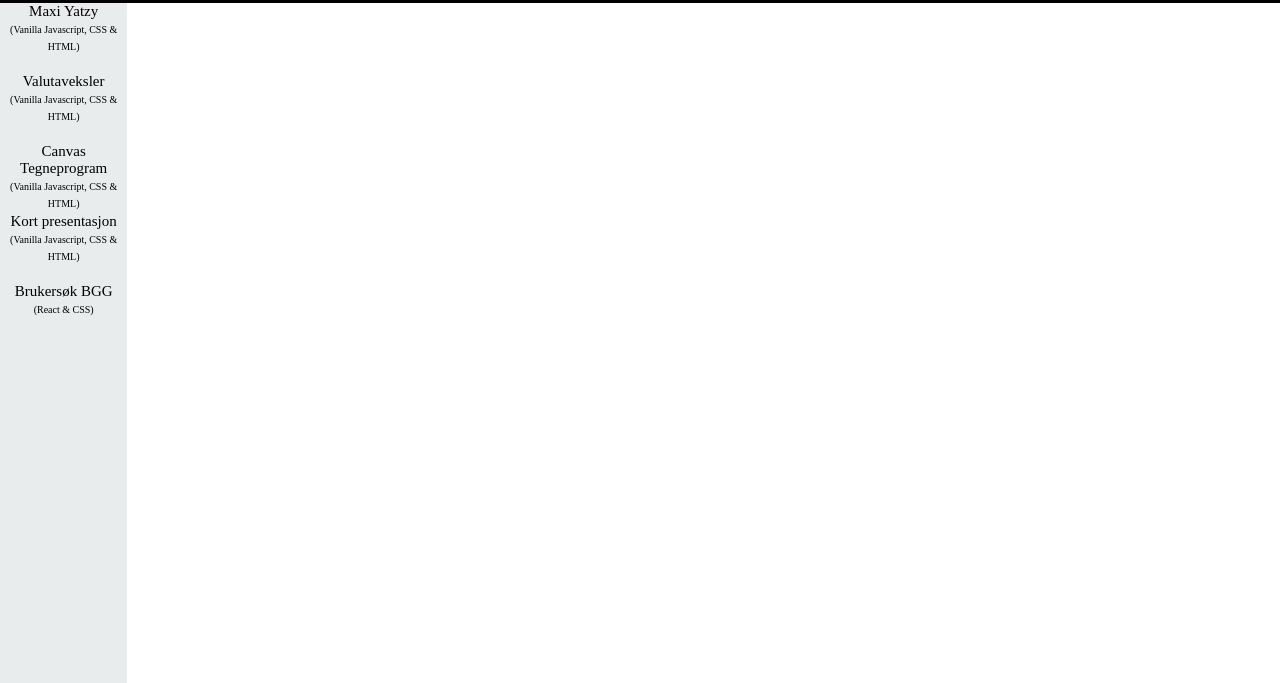
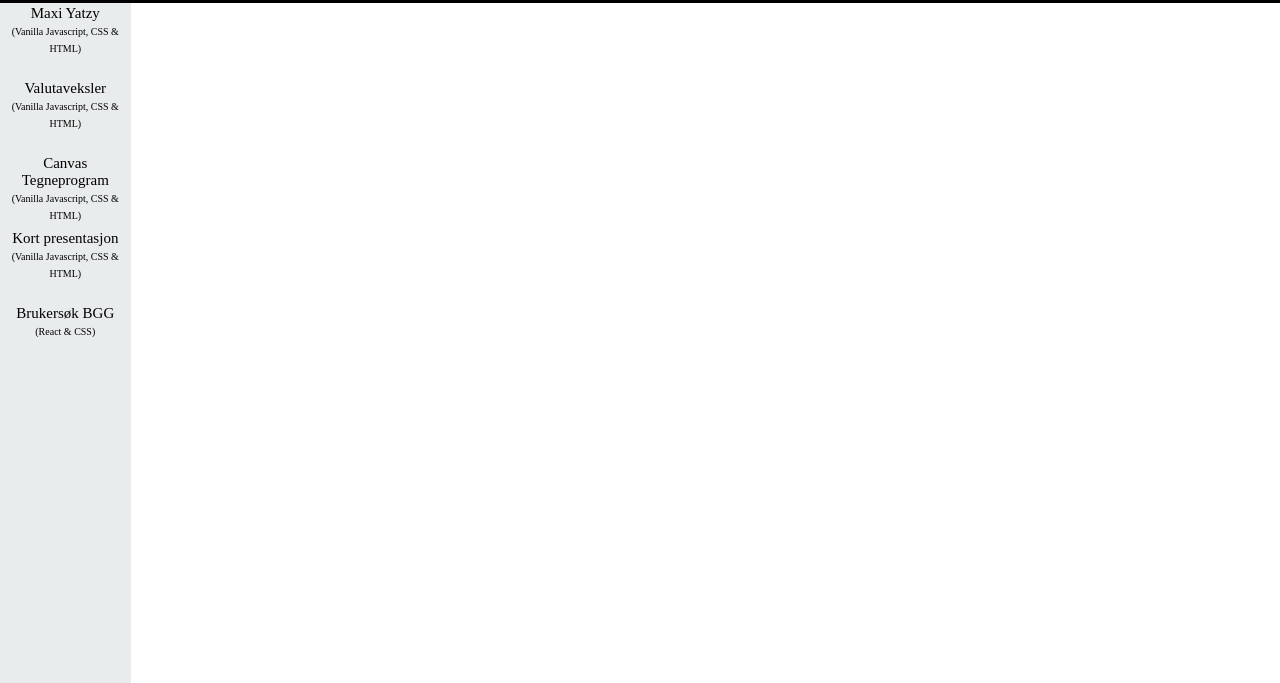
Before and after one commit to Thojohan/hub-site, a plain HTML site: page index.html in a window 1280 px wide. Shown: the part 117-800 px from the top of the page. Drawn offline with Linux system fonts and the light colour scheme; no server answers.

Commit message:
Update style.css

```diff
--- a/style.css
+++ b/style.css
@@ -175,14 +175,14 @@ body {
   vertical-align: middle;
   justify-content: center;
   width: 100%;
-  height: 70px;
+  height: 75px;
 
   cursor: default;
 }
 
 .link-description {
   font-size: 15px;
-  margin: 0;
+  margin: 2px;
   }
 
 
```
